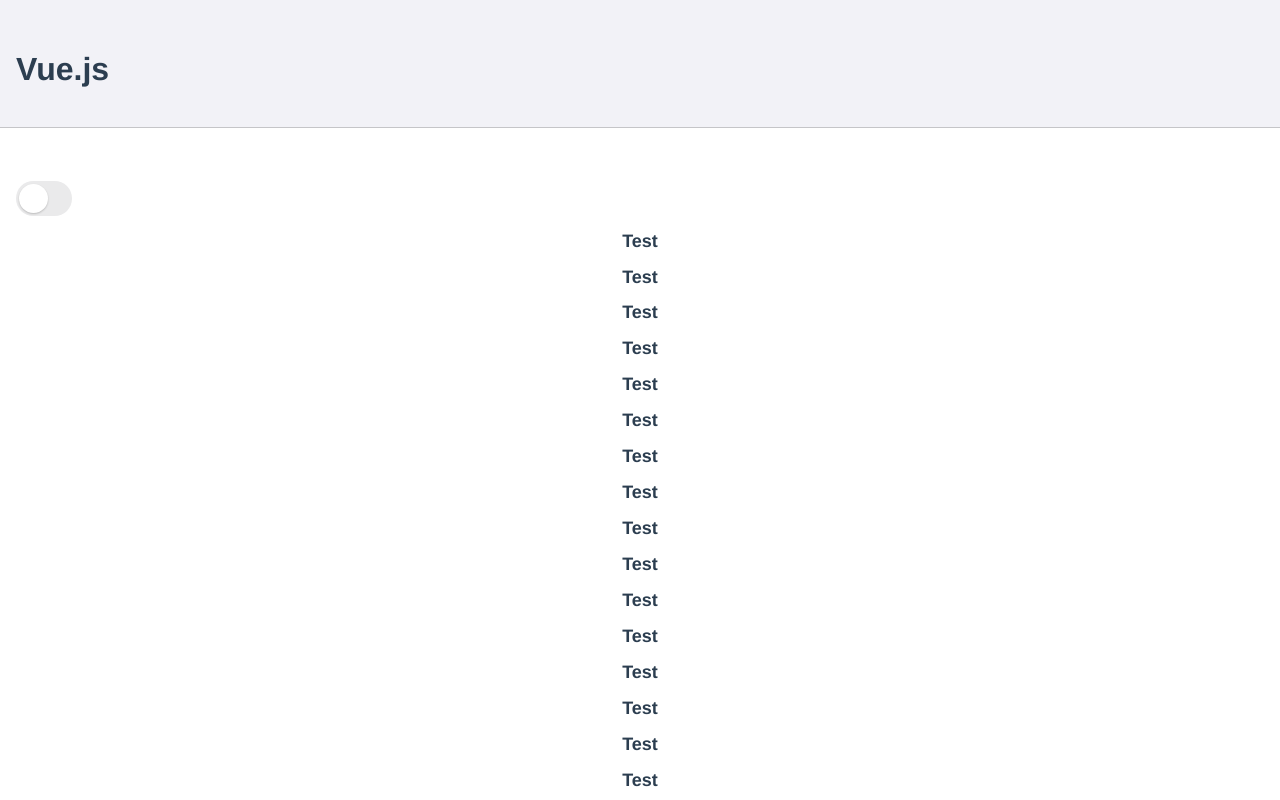
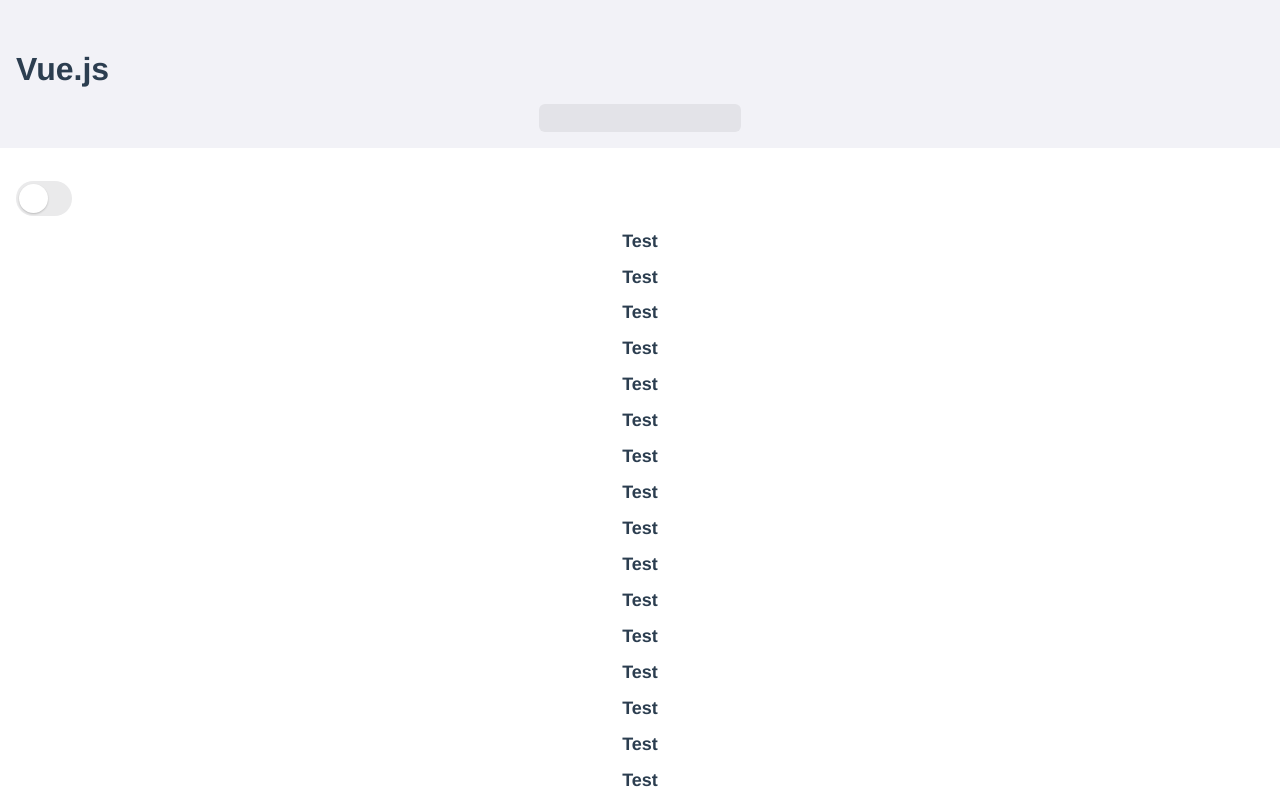
Before and after one commit to leegeunhyeok/vue-ios, a Vue app: page / in a window 1280 px wide. Shown: the top 800 px of the page. Built offline with nearby package versions, Linux system fonts and the light colour scheme; the HTML template or start-up script is replaced by a standard one.

Commit message:
:zap: Update test code

```diff
--- a/src/App.vue
+++ b/src/App.vue
@@ -1,6 +1,8 @@
 <template>
   <iView id="app">
-    <iNavigationBar :title="appTitle" :largeTitle="largeTitle"/>
+    <iNavigationBar :title="appTitle" :largeTitle="largeTitle">
+      <iTextField slot="largeArea"/>
+    </iNavigationBar>
     <iToggle :value="toggleValue" @onChange="toggleValue = $event"/>
     <h2>Test</h2>
     <h2>Test</h2>
```
